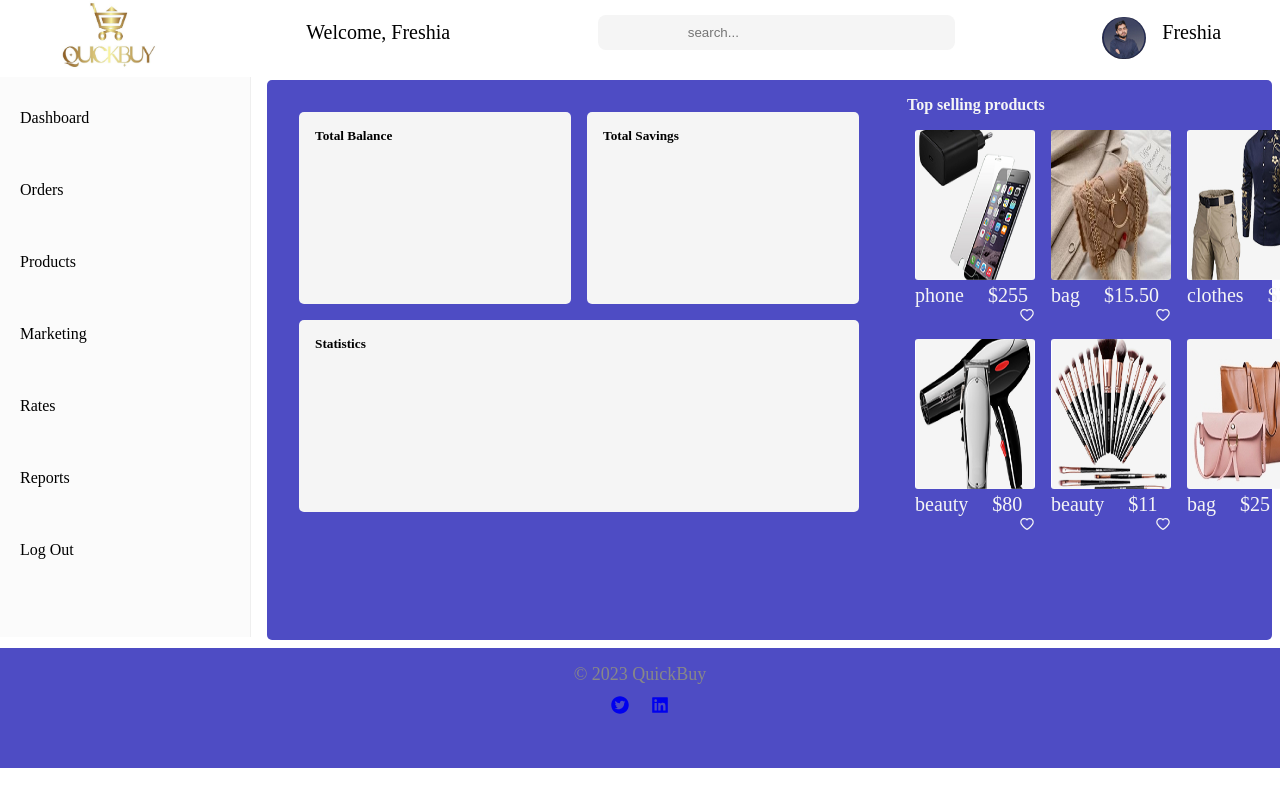
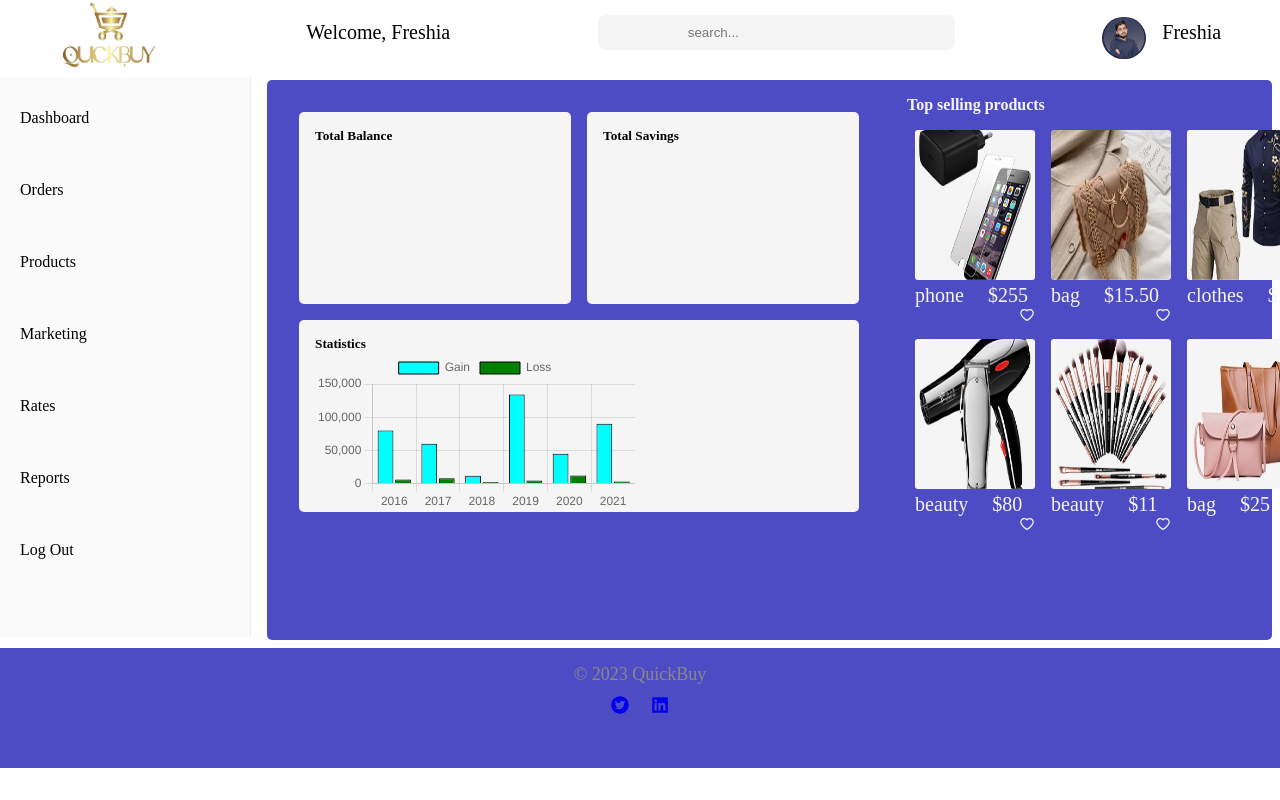
Before and after one commit to Freshia-Njoki/E-commerce-Client, a React (Vite) app: page /admindashboard in a window 1280 px wide. Shown: the top 800 px of the page. Built offline with nearby package versions, Linux system fonts and the light colour scheme.

Commit message:
bargraph for gain and loss

```diff
--- a/package.json
+++ b/package.json
@@ -12,10 +12,13 @@
   "dependencies": {
     "@hookform/resolvers": "^3.1.1",
     "@reduxjs/toolkit": "^1.9.5",
+    "@stripe/stripe-js": "^1.54.1",
     "axios": "^1.4.0",
+    "chart.js": "^4.3.0",
     "cors": "^2.8.5",
     "material-icons": "^1.13.8",
     "react": "^18.2.0",
+    "react-chartjs-2": "^5.2.0",
     "react-charts": "^2.0.0-beta.7",
     "react-dom": "^18.2.0",
     "react-hook-form": "^7.45.1",
@@ -25,6 +28,8 @@
     "redux-persist": "^6.0.0",
     "yup": "^1.2.0"
   },
+
+
   "devDependencies": {
     "@types/react": "^18.0.37",
     "@types/react-dom": "^18.0.11",
--- /dev/null
+++ b/src/Data.js
@@ -0,0 +1,38 @@
+export const UserData = [
+    {
+        id: 1,
+        year: 2016,
+        Gain: 80000,
+        Loss: 6330,
+    },
+    {
+        id: 2,
+        year: 2017,
+        Gain: 60000,
+        Loss: 8230,
+    },
+    {
+        id: 3,
+        year: 2018,
+        Gain: 12000,
+        Loss: 2450,
+    },
+    {
+        id: 4,
+        year: 2019,
+        Gain: 134000,
+        Loss: 4540,
+    },
+    {
+        id: 5,
+        year: 2020,
+        Gain: 45000,
+        Loss: 12340,
+    },
+    {
+        id: 5,
+        year: 2021,
+        Gain: 90000,
+        Loss: 3320,
+    },
+]
--- a/src/pages/Admin/Dashboard/AdminDashboard.jsx
+++ b/src/pages/Admin/Dashboard/AdminDashboard.jsx
@@ -9,7 +9,35 @@ import img9 from '../../../assets/image 9.jpg'
 import img10 from '../../../assets/image 10.jpg'
 import { AiOutlineHeart } from 'react-icons/ai'
 import './dashboard.css'
+import { UserData } from '../../../Data.js'
+
+import { Bar } from 'react-chartjs-2';
+import { Chart as ChartJS, BarElement, CategoryScale, LinearScale, Tooltip, Legend } from 'chart.js';
+ChartJS.register(BarElement, CategoryScale, LinearScale, Tooltip, Legend)
+
 function AdminDashboard() {
+    const data = {
+        labels: UserData.map((userData) => userData.year),
+
+        datasets: [
+            {
+                label: 'Gain',
+                data: UserData.map((userData) => userData.Gain),
+                backgroundColor: 'aqua',
+                borderColor: 'black',
+                borderWidth: 1,
+            },
+            {
+                label: 'Loss',
+                data: UserData.map((userData) => userData.Loss),
+                backgroundColor: 'green',
+                borderColor: 'black',
+                borderWidth: 1,
+            },
+        ],
+    };
+
+    const options = {}
     return (
         <div>
             <div className="admin-nav">
@@ -41,6 +69,7 @@ function AdminDashboard() {
                         </div>
                         <div className="graph">
                             <h5>Statistics</h5>
+                            <Bar data={data} options={options}></Bar>
                         </div>
                     </div>
                     <div className="top-sales">
```
Also changed, not shown: src/App.jsx (+14 -1 lines), src/components/Charts/BarChart.js (added, +10 -0 lines), 1 other file (tests, documents, lock files or other folders).
